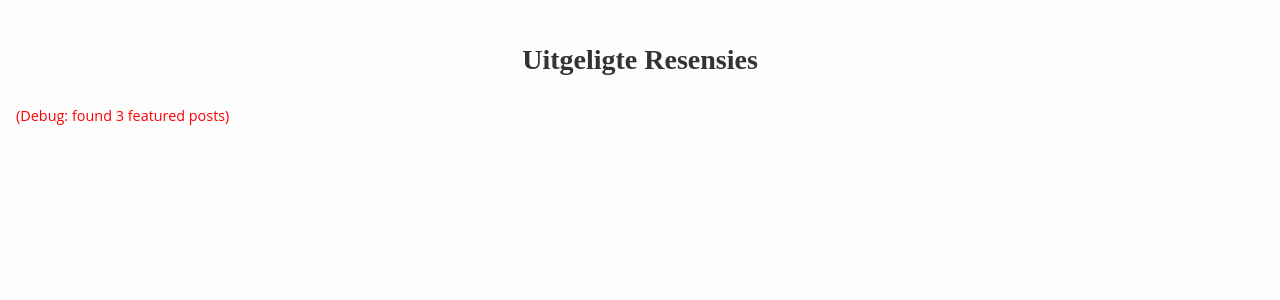
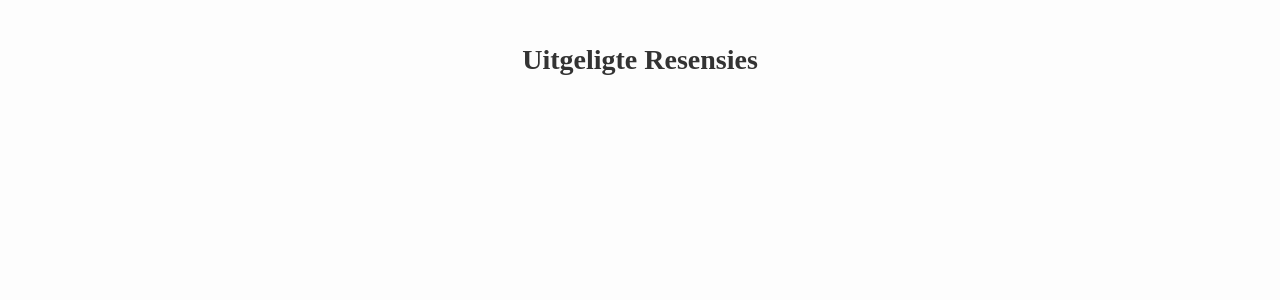
Before and after one commit to obelaiquality/nini_bennet_moll, a Jekyll site: the page built from index.html, in a window 1280 px wide. Shown: the part 312-612 px from the top of the page. Built offline with Jekyll 4.4.1, drawn with Linux system fonts in a browser that asks for light colours.

Commit message:
Update index.html

```diff
--- a/index.html
+++ b/index.html
@@ -14,18 +14,10 @@ title: Home
   </div>
 </section>
 
-{% if featured_posts.size > 0 %}
 <!-- FEATURED CAROUSEL -->
 <section class="featured-section">
   <h2 class="section-heading">Uitgeligte Resensies</h2>
   <div class="featured-grid">
-    {%- assign featured_posts = site.posts | where: "featured", true -%}
-    <!-- DEBUG: show how many featured posts Jekyll found -->
-    <p style="color:red; font-size:0.9rem;">
-      (Debug: found {{ featured_posts | size }} featured posts)
-    </p>
-
-    {% if featured_posts.size > 0 %}
     {% for post in featured_posts %}
       <div class="featured-card">
         {% if post.cover %}
@@ -43,12 +35,8 @@ title: Home
         </p>
       </div>
     {% endfor %}
-    {% else %}
-      <p>Geen uitgeligte resensies gevind nie.</p>
-    {% endif %}
   </div>
 </section>
-{% endif %}
 
 <div class="page-content">
 
@@ -103,7 +91,6 @@ title: Home
         {% assign years = years | push: y %}
       {% endfor %}
       {% assign years = years | uniq | sort %}
-
       <select id="year-filter">
         <option value="">Alle publikasiejare</option>
         {% for y in years %}
```
Lines whose indentation alone changed are shown as unchanged.
